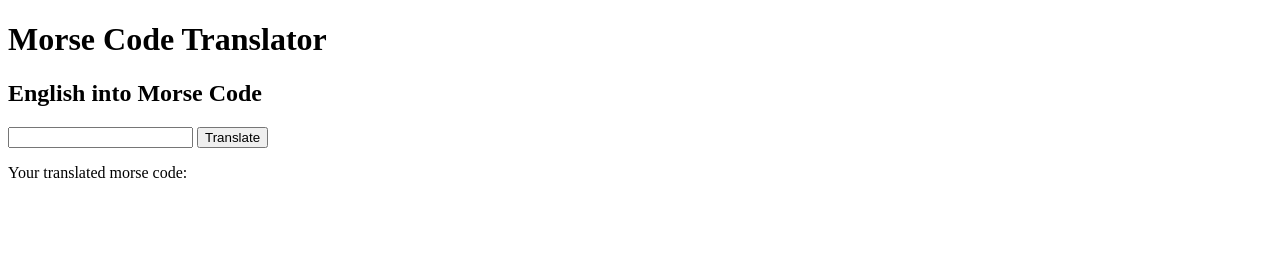
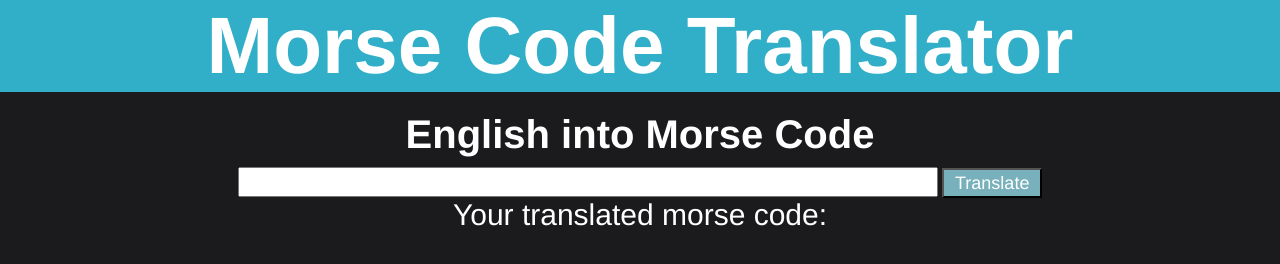
Before and after one commit to Big-Huw100/morse-code-translator, a plain HTML site: page index.html in a window 1280 px wide. Drawn offline with Linux system fonts and the light colour scheme.

Commit message:
Added some styling

```diff
--- a/dist/script.dev.js
+++ b/dist/script.dev.js
@@ -38,7 +38,8 @@ inputMorse = document.getElementById("morse-input");
 engTranslateBtn = document.getElementById("english-button");
 engTranslation = document.getElementById("english-translation"); // Translate
 
-morseTranslateBtn.addEventListener("click", function () {
+morseTranslateBtn.addEventListener("click", function (event) {
+  event.preventDefault();
   morseTranslation.innerHTML = inputEnglish.value.toUpperCase().split("").map(function (el) {
     return engToMorse[el] ? engToMorse[el] : el;
   }).join("");
--- a/index.html
+++ b/index.html
@@ -5,6 +5,7 @@
     <meta http-equiv="X-UA-Compatible" content="IE=edge">
     <meta name="viewport" content="width=device-width, initial-scale=1.0">
     <title>Morse Code Translator</title>
+    <link rel="stylesheet" href="./styles.css">
 </head>
 <body>
 
@@ -12,8 +13,10 @@
         <h1 class="heading">Morse Code Translator</h1>
         <section class="section">
             <h2 class="sub-heading">English into Morse Code</h2>
-            <input type="text" id="english-input">
-            <button id="morse-button">Translate</button>
+            <form action="">
+                <input type="text" id="english-input">
+                <button id="morse-button">Translate</button>
+            </form>
             <p>Your translated morse code:</p>
             <p id="morse-translation"></p>
         </section>
--- a/script.js
+++ b/script.js
@@ -41,7 +41,8 @@ engTranslation = document.getElementById("english-translation");
 
 // Translate
 
-morseTranslateBtn.addEventListener("click", () => {
+morseTranslateBtn.addEventListener("click", (event) => {
+    event.preventDefault();
     morseTranslation.innerHTML = inputEnglish.value.toUpperCase().split("").map(el => {
         return engToMorse[el] ? engToMorse[el] : el;
     }).join("");
--- a/styles.scss
+++ b/styles.scss
@@ -0,0 +1,59 @@
+$font-body: Helvetica, sans-serif;
+
+$color-primary: #31AEC8;
+$color-secondary: #1B1A1D;
+
+* {
+    margin: 0;
+    padding: 0;
+    box-sizing: border-box;
+    font-family: $font-body;
+    color: white;
+}
+
+body {
+    background-color: $color-secondary;
+}
+
+.main {
+    display: flex;
+    flex-direction: column;
+    align-items:center;
+}
+
+.section {
+    display: flex;
+    flex-direction: column;
+    align-items: center;
+    margin: 10px;
+}
+
+.heading {
+    font-size: 80px;
+    background-color: $color-primary;
+    width: 100vw;
+    display: flex;
+    justify-content: center;
+}
+
+.sub-heading {
+    font-size: 40px;
+    margin: 10px;
+}
+
+#english-input {
+    height: 30px;
+    width: 700px;
+    font-size: 20px;
+}
+
+#morse-button {
+    height: 30px;
+    width: 100px;
+    font-size: 18px;
+    background-color: #78B1BB;
+}
+
+p {
+    font-size: 30px;
+}
```
Also changed, not shown: styles.css (added).
